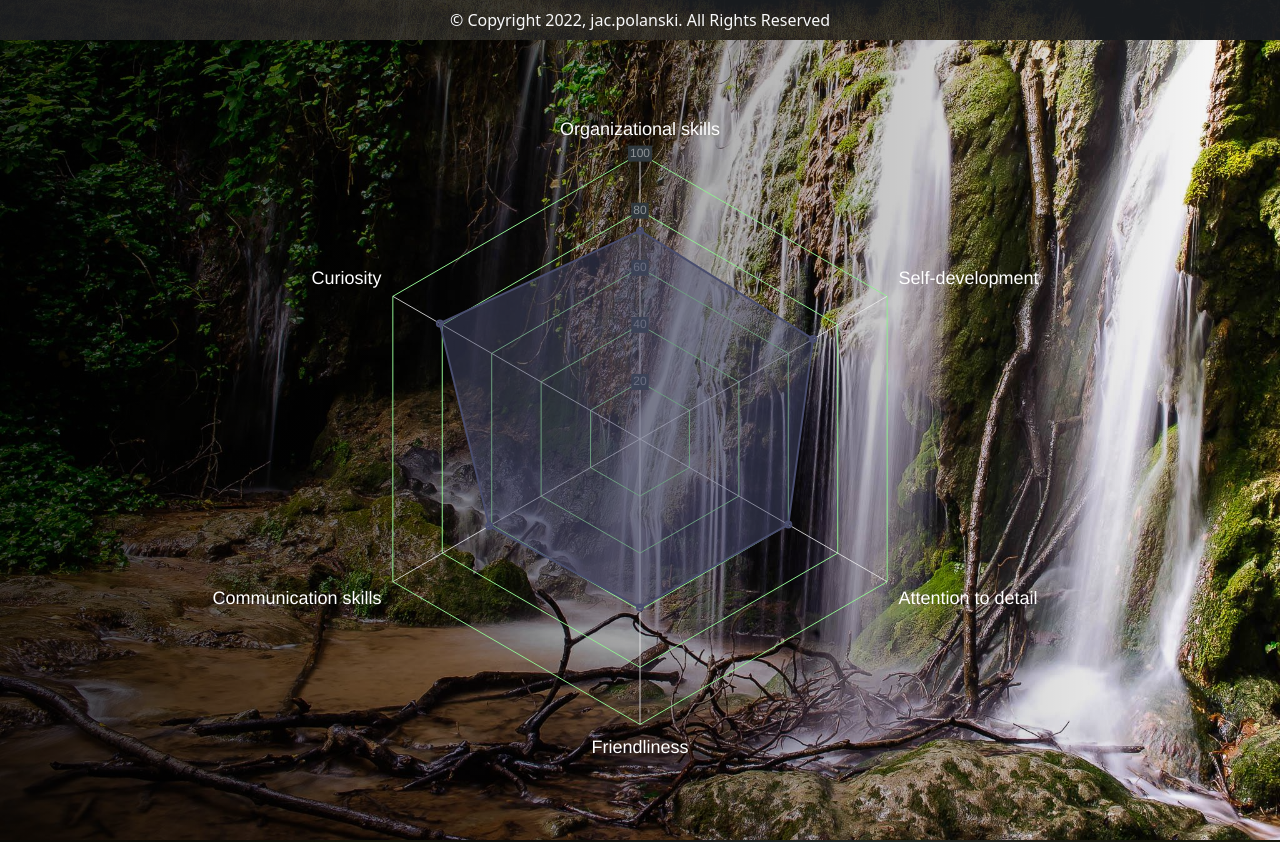
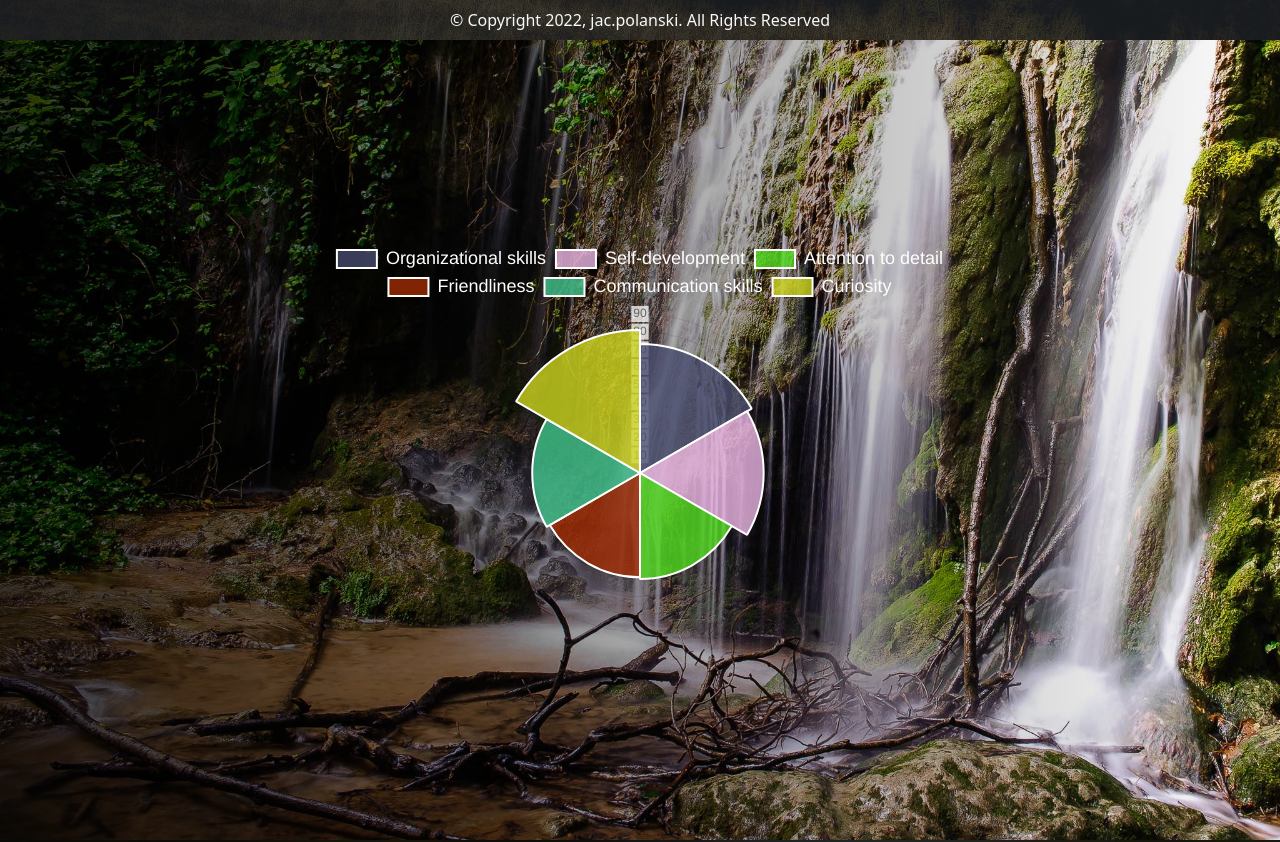
Before and after one commit to jacpolanski/jac.polanski, a Next.js app: page / in a window 1280 px wide. Shown: the part 760-1602 px from the top of the page. Built offline with nearby package versions, Linux system fonts and the light colour scheme; a web font is replaced by a local one.

Commit message:
Added basic skill-chart styling - revert to polar chart

```diff
--- a/components/SkillsChart.js
+++ b/components/SkillsChart.js
@@ -3,22 +3,13 @@ import Container from "react-bootstrap/Container";
 import {
   Chart as ChartJS,
   RadialLinearScale,
-  PointElement,
-  LineElement,
-  Filler,
+  ArcElement,
   Tooltip,
   Legend,
 } from "chart.js";
-import { Radar } from "react-chartjs-2";
+import { PolarArea } from "react-chartjs-2";
 
-ChartJS.register(
-  RadialLinearScale,
-  PointElement,
-  LineElement,
-  Filler,
-  Tooltip,
-  Legend
-);
+ChartJS.register(RadialLinearScale, ArcElement, Tooltip, Legend);
 
 const generateRGBA = (a) => {
   let r = Math.floor(Math.random() * 256);
@@ -27,9 +18,6 @@ const generateRGBA = (a) => {
   let rgba = "rgb(" + r + "," + g + "," + b + "," + a + ")";
   return rgba;
 };
-
-const backgroundColor = generateRGBA(0.5);
-const borderColor = backgroundColor.replace(/[^,]+(?=\))/, "1.0");
 
 const labels = [
   "Organizational skills",
@@ -41,44 +29,24 @@ const labels = [
 ];
 
 const skillsData = [73, 70, 60, 59, 61, 81];
+const backgroundColor = labels.map(() => generateRGBA(0.8));
 
 export const data = {
   labels: labels,
   datasets: [
     {
-      label: "Importance",
+      label: "# of Importance",
       data: skillsData,
       backgroundColor: backgroundColor,
-      borderColor: borderColor,
       borderWidth: 2,
     },
   ],
 };
 
 const options = {
-  responsive: true,
   plugins: {
     legend: {
-      display: false,
-    },
-  },
-  scales: {
-    r: {
-      max: 100,
-      min: 0,
-      ticks: {
-        stepSize: 20,
-        // textStrokeColor: "rgb(136,28,11)",
-        color: "rgba(240, 240, 240, 0.5)",
-        backdropColor: "rgb(47, 56, 62)",
-      },
-      grid: {
-        color: "lightgreen",
-      },
-      angleLines: {
-        color: "rgba(240, 240, 240,0.8)",
-      },
-      pointLabels: {
+      labels: {
         color: "white",
         font: {
           size: 18,
@@ -91,11 +59,12 @@ const options = {
 function SkillsChart() {
   return (
     <Container className="d-flex justify-content-center align-items-center h-100">
-      <Radar
+      <PolarArea
         data={data}
         options={options}
-        style={{ maxWidth: "80vw", maxHeight: "80vh" }}
+        style={{ maxWidth: "50vw", maxHeight: "50vh" }}
       />
+
     </Container>
   );
 }
```
